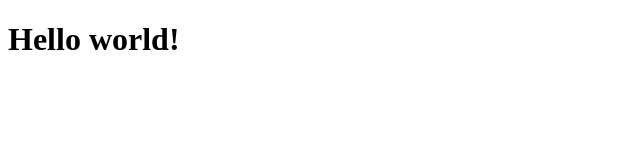
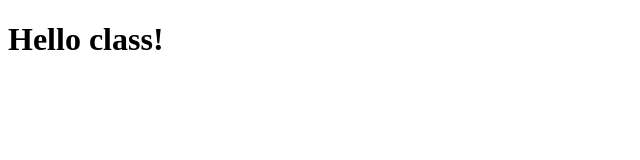
Before and after one commit to caseyjones5/websiteNumeroUno, a plain HTML site: page index.html in a window 1280 px wide. Shown: the full height of the page, 0-640 px from the left. Drawn offline with Linux system fonts and the light colour scheme.

Commit message:
Update index.html

```diff
--- a/index.html
+++ b/index.html
@@ -5,7 +5,7 @@
 		<title>My First Page!</title>
 	</head>
 	<body>
-		<h1>Hello world!</h1>
+		<h1>Hello class!</h1>
 		<img src = "cat.jpg" alt = "" />
 		</body>
 </html>
```
